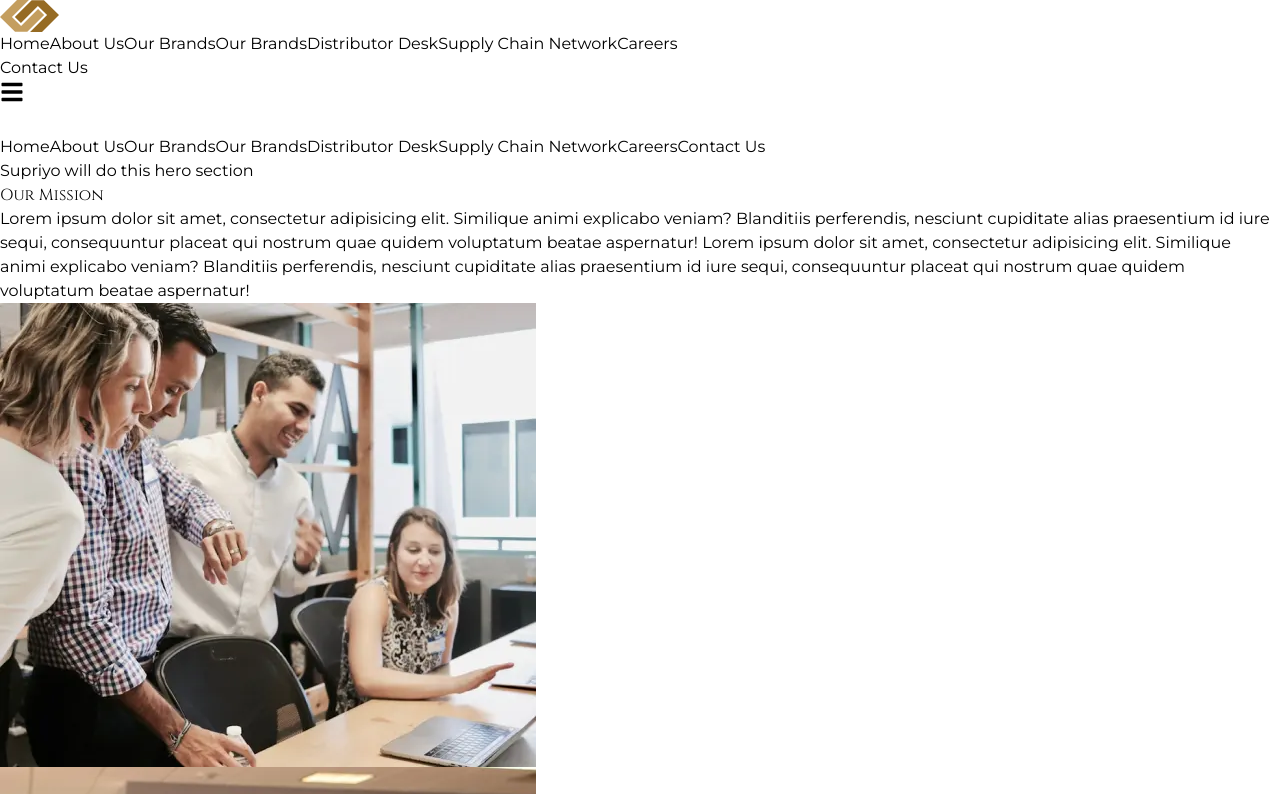
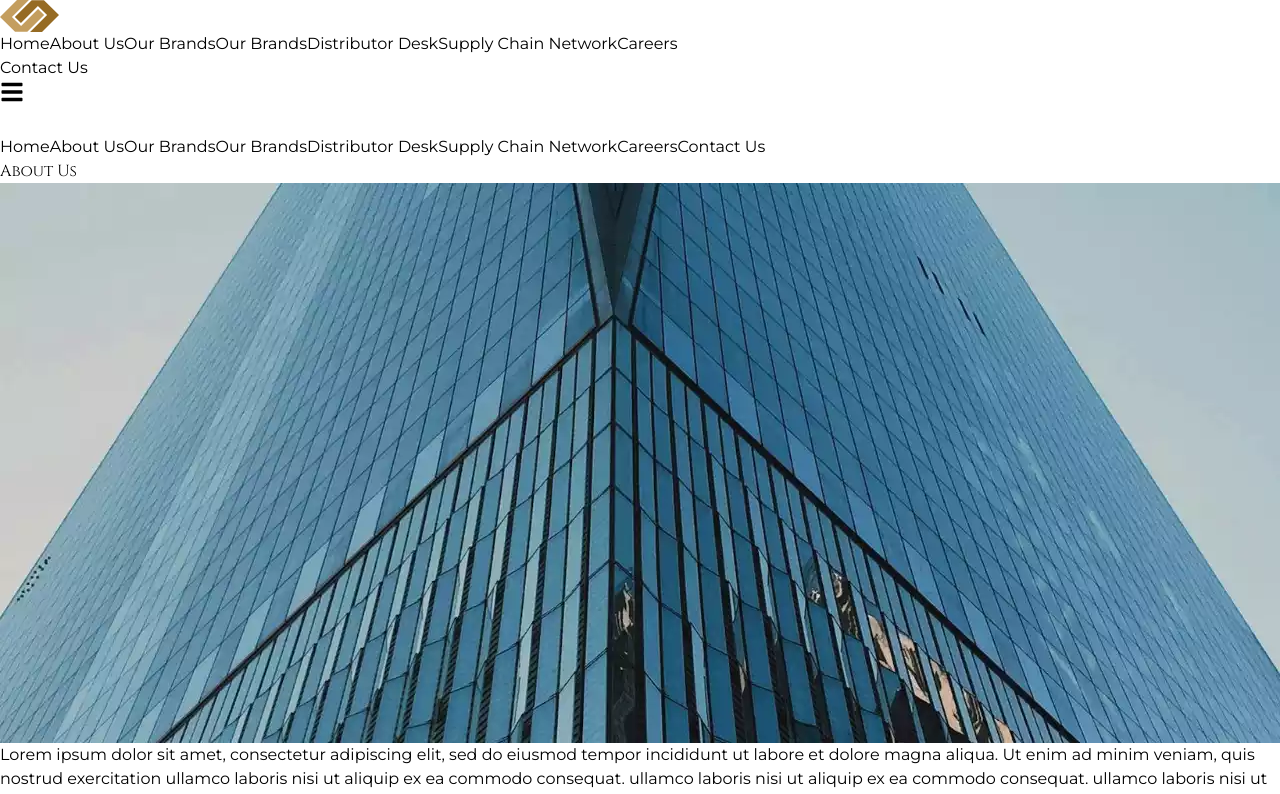
Before and after one commit to agence-github/universal-website, a React (Vite) app: page /about in a window 1280 px wide. Shown: the top 794 px of the page. Built offline with nearby package versions, Linux system fonts and the light colour scheme.

Commit message:
about us

```diff
--- a/src/pages/AboutUs/AboutHero.jsx
+++ b/src/pages/AboutUs/AboutHero.jsx
@@ -1,13 +1,52 @@
-import React from 'react'
+import React from "react";
 import { motion } from "framer-motion";
 import abouthero from "/assets/about-hero.webp";
+import { Fade } from "react-awesome-reveal";
 
 const AboutHero = () => {
   return (
     <section>
-      Supriyo will do this hero section
+      <div className="lg:pt-10 pb-6 px-4 sm:px-6 overflow-hidden">
+        <div className="max-w-7xl mx-auto relative">
+          <motion.h1
+            initial={{ opacity: 0, y: -20 }}
+            animate={{ opacity: 1, y: 0 }}
+            transition={{ duration: 0.5, delay: 0.2 }}
+            className="text-6xl sm:text-7xl lg:text-[160px] text-center text-[#C49E5F] lg:tracking-wider relative z-10 top-3 cinzel-font lg:top-4"
+          >
+            About Us
+          </motion.h1>
+
+          <div className="relative top-8 lg:-top-12">
+            <motion.div
+              initial={{ opacity: 0, x: -50 }}
+              animate={{ opacity: 1, x: 0 }}
+              transition={{ duration: 0.5, delay: 0.4 }}
+              className="w-4/4 ml-auto lg:mx-auto"
+            >
+              <img
+                src={abouthero}
+                alt="Makeup brushes"
+                className="w-full h-auto shadow-lg"
+                loading="lazy"
+              />
+            </motion.div>
+          </div>
+        </div>
+      </div>
+
+      <Fade>
+      <div className="text-center lg:px-20 text-sm px-8 pt-8 lg:pt-0 lg:text-xl">
+        Lorem ipsum dolor sit amet, consectetur adipiscing elit, sed do eiusmod
+        tempor incididunt ut labore et dolore magna aliqua. Ut enim ad minim
+        veniam, quis nostrud exercitation ullamco laboris nisi ut aliquip ex ea
+        commodo consequat. ullamco laboris nisi ut aliquip ex ea commodo
+        consequat. ullamco laboris nisi ut aliquip ex ea commodo consequat.
+        commodo consequat. ullamco laboris nisi ut.
+      </div>
+      </Fade>
     </section>
-  )
-}
+  );
+};
 
-export default AboutHero
+export default AboutHero;
--- a/src/pages/Home/Hero.jsx
+++ b/src/pages/Home/Hero.jsx
@@ -33,7 +33,7 @@ const Hero = () => {
             initial={{ opacity: 0, x: -50 }}
             animate={{ opacity: 1, x: 0 }}
             transition={{ duration: 0.5, delay: 0.4 }}
-            className="w-3/4 ml-auto"
+            className="w-4/4 ml-auto lg:mx-auto"
           >
             <img
               src={hero_one}
@@ -47,7 +47,7 @@ const Hero = () => {
             initial={{ opacity: 0, x: 50 }}
             animate={{ opacity: 1, x: 0 }}
             transition={{ duration: 0.5, delay: 0.6 }}
-            className="absolute left-0 -bottom-32 w-1/2 -mb-12 z-20"
+            className="absolute lg:left-10 left-4 -bottom-32 lg:top-3/4 w-1/2 -mb-12 z-20"
           >
             <img
               src={hero_two}
```
